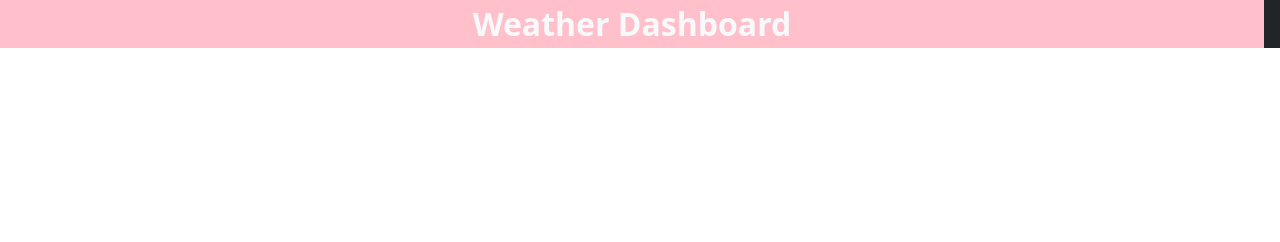
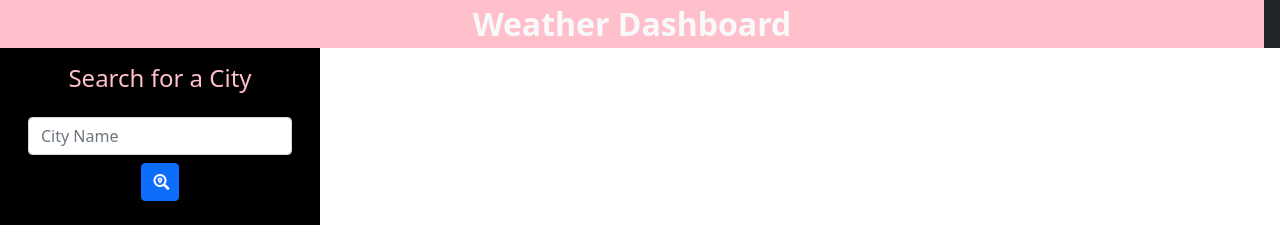
Before and after one commit to kimberlie901/Weather_Dashboard, a plain HTML site: page index.html in a window 1280 px wide. Drawn offline with nearby package versions, Linux system fonts and the light colour scheme.

Commit message:
added search for a city container

```diff
--- a/assets/style.css
+++ b/assets/style.css
@@ -12,3 +12,22 @@
 .main-container {
   padding-bottom: 20px;
 }
+
+.searchCityContainer h3 {
+    font-size: 1.5rem;
+
+}
+
+.searchCityContainer {
+    background-color: black;
+    color: pink;
+    text-align: center;
+}
+
+.search-button {
+    font-size: 1rem;
+    height: 38px;
+    width: 38px;
+    margin-left: -1px;
+    margin-top: 0;
+}
--- a/index.html
+++ b/index.html
@@ -28,8 +28,36 @@
     <div class="main-container container-fluid">
         <div class="row">
             <!-- search for a city container-->
+            <div class="col-md-3 searchCityContainer">
+                <div class="card-body">
+                    <div>
+                        <h3 class="text-center mb-4">Search for a City</h3>
+                        <form class="form-inline">
+                            <input type="text" class="form-control mr-sm-2" id="cityInput" placeholder="City Name">
+                            <button type="submit" class="btn btn-primary search-button my-2 ml-2" id="searchBtn"><i class="fas fa-search-location"></i></button>
+                        </form>
+                        <div class="cityList"></div>
+                    </div>
+                </div>
+            </div>
         </div>
-
+    </div>
+    <!-- weather container-->
+    <div class="col-md-3 container-left-columns">
+        <!-- current city container-->
+        <div class="row">
+            <div class="col-md-12 currentCityContainer">
+                <div class="card-body">
+                    <div class="currentCity"></div>
+                    <p class="currentDate"></p>
+                    <p class="currentIcon"></p>
+                    <p class="currentTemp"></p>
+                    <p class="currentHumidity"></p>
+                    <p class="currentWindSpeed"></p>
+                    <p class="currentUVIndex"></p>
+                </div>
+            </div>
+        </div>
     </div>
 
 
@@ -38,7 +66,7 @@
     <!-- LINKING BOOTSTRAP JS JQUERY -->
     <script src="https://code.jquery.com/jquery-3.4.1.min.js"></script>
     <script src="./assets/script.js"></script>
-    </div>
+
 </body>
 
 </html>
```
